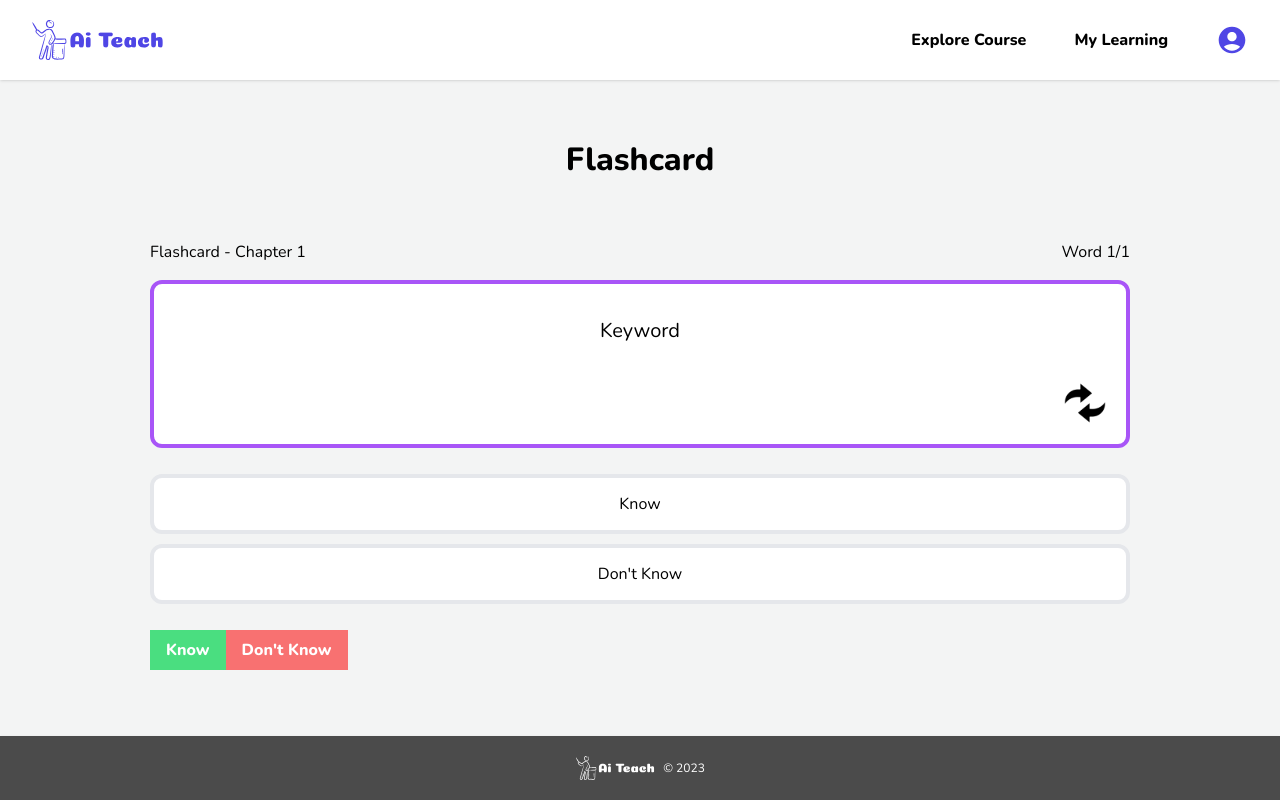
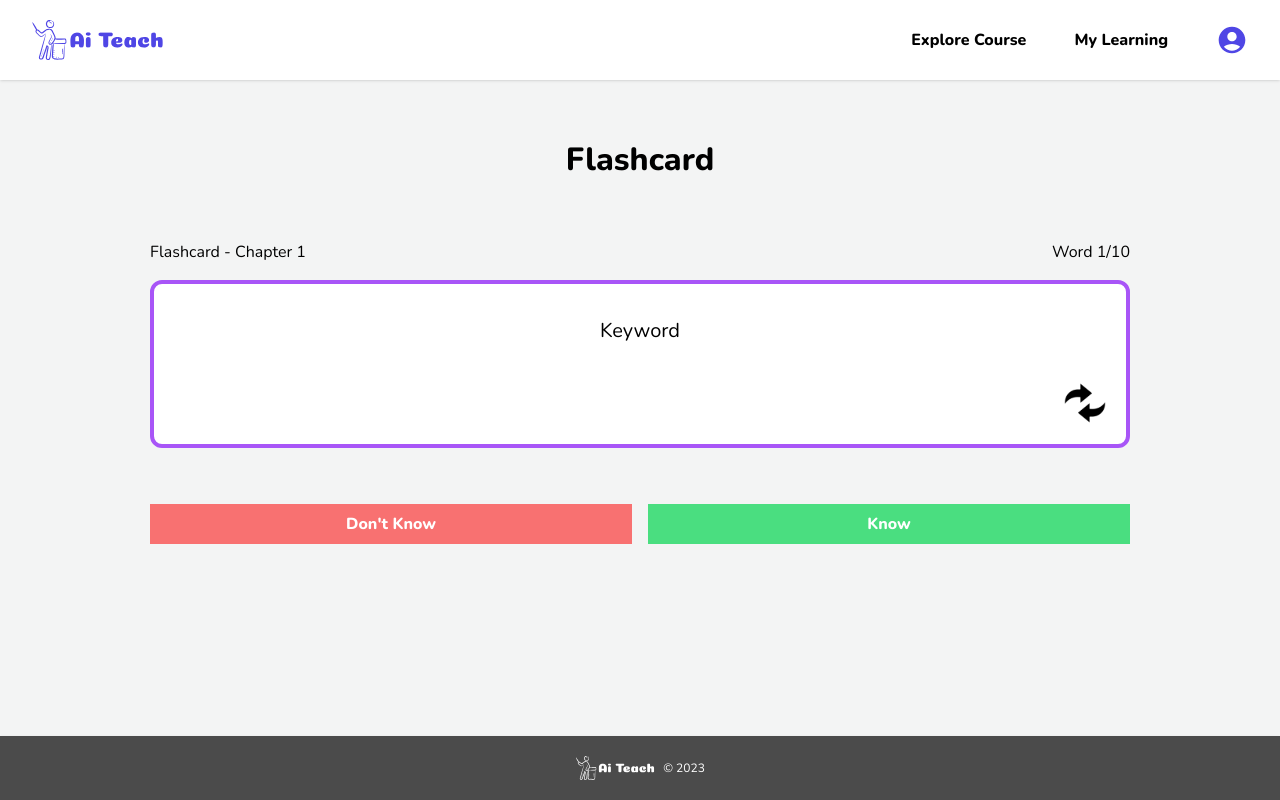
Before and after one commit to shadowbladk/ai-teach, a Next.js app: page /flashcard in a window 1280 px wide. Built offline with nearby package versions, Linux system fonts and the light colour scheme.

Commit message:
Fixing button and submit answers in Flashcard Page

```diff
--- a/src/components/Flashcard.tsx
+++ b/src/components/Flashcard.tsx
@@ -11,8 +11,6 @@ type Word = {
   id: string;
   word: string;
   definition: string;
-  choices: string[];
-  answers:string;
 };
 
 type Answer = {
@@ -27,14 +25,23 @@ const Flashcard: React.FunctionComponent<FlashcardProps> = ({
 }) => {
   const [currentQuestionIndex, setCurrentQuestionIndex] = useState(0);
   const [answers, setAnswers] = useState<Answer[]>([]);
+  const [isFlipped, setIsFlipped] = useState(false); // Add this state here
 
-  const submitAnswer = (answer: Answer) => {
-    setAnswers([...answers, answer]);
+  const submitAnswer = (userAnswer: string) => {
+    const newAnswer: Answer = {
+      wordId: words[currentQuestionIndex].id,
+      answer: userAnswer,
+      correct: userAnswer === words[currentQuestionIndex].definition, // Example, you might have a different logic
+    };
+
+    setAnswers([...answers, newAnswer]);
 
     if (currentQuestionIndex < words.length - 1) {
       setCurrentQuestionIndex(currentQuestionIndex + 1);
+      setIsFlipped(false); // Reset the flip state here
     } else {
-      console.log("Submit");
+      console.log("Submit all answers:", answers);
+      // Handle the end of the flashcards
     }
   };
 
@@ -45,12 +52,13 @@ const Flashcard: React.FunctionComponent<FlashcardProps> = ({
         <div>{`Word ${currentQuestionIndex + 1}/${words.length}`}</div>
       </div>
 
-      <WordCard word={words[currentQuestionIndex].word} definition={""} />
-      <FlashcardGroup
-        choices={words[currentQuestionIndex].choices}
-        answer={words[currentQuestionIndex].answers}
-        submitAnswer={submitAnswer}
+      <WordCard
+        word={words[currentQuestionIndex].word}
+        definition={words[currentQuestionIndex].definition}
+        isFlipped={isFlipped} // Pass this prop to WordCard
+        setIsFlipped={setIsFlipped} // Pass this prop to WordCard
       />
+      <FlashcardGroup submitAnswer={submitAnswer} />
     </section>
   );
 };
--- a/src/components/FlashcardGroup.tsx
+++ b/src/components/FlashcardGroup.tsx
@@ -1,22 +1,22 @@
 import React, { useState } from "react";
-import AnswerBox from "./AnswerBox";
+// import AnswerBox from "./AnswerBox";
 
 interface FlashcardGroupProps {
-  choices: string[];
-  answer: string;
+  //choices: string[];
+  //answer: string;
   submitAnswer: (answer: any) => void;
 }
 
 const FlashcardGroup: React.FunctionComponent<FlashcardGroupProps> = ({
-  choices,
-  answer,
+  //choices,
+  //answer,
   submitAnswer,
 }) => {
   const [selectedChoice, setSelectedChoice] = useState<string>("");
 
   return (
     <>
-      <div>
+      {/* <div>
         {choices.map((choice) => (
           <AnswerBox
             key={choice}
@@ -26,19 +26,33 @@ const FlashcardGroup: React.FunctionComponent<FlashcardGroupProps> = ({
             choice={choice}
           />
         ))}
-      </div>
-      <div className="">
+      </div> */}
+      {/* <div className="py-20">
         <button
-        className="px-4 py-2 bg-green-400 text-white font-bold"
+          className="px-4 py-2 bg-green-400 text-white font-bold w-full"
           onClick={() => submitAnswer(selectedChoice)}
         >
           Know
         </button>
         <button
-        className="px-4 py-2 bg-red-400 text-white font-bold"
+          className="px-4 py-2 bg-red-400 text-white font-bold w-full "
           onClick={() => submitAnswer(selectedChoice)}
         >
           Don't Know
+        </button>
+      </div> */}
+      <div className="py-10 flex justify-between">
+        <button
+          className="px-4 py-2 bg-red-400 text-white font-bold w-1/2 mr-2"
+          onClick={() => submitAnswer("dontKnow")}
+        >
+          Don't Know
+        </button>
+        <button
+          className="px-4 py-2 bg-green-400 text-white font-bold w-1/2 ml-2"
+          onClick={() => submitAnswer("know")}
+        >
+          Know
         </button>
       </div>
     </>
--- a/src/components/WordCard.tsx
+++ b/src/components/WordCard.tsx
@@ -1,15 +1,20 @@
-import React, { useState } from "react";
-import Image from "next/image"
 import Flipicon from "@/assets/flipicon.svg";
+import Image from "next/image";
+import React from "react";
 
 interface WordCardProps {
   word: string;
   definition: string;
+  isFlipped: boolean; // Add this
+  setIsFlipped: (isFlipped: boolean) => void; // Add this
 }
 
-const WordCard: React.FC<WordCardProps> = ({ word, definition }) => {
-  const [isFlipped, setIsFlipped] = useState(false);
-
+const WordCard: React.FC<WordCardProps> = ({
+  word,
+  definition,
+  isFlipped,
+  setIsFlipped,
+}) => {
   return (
     <div className="justify-center flex flex-col border-4 border-purple-500/100 rounded-xl bg-white p-4">
       <div className="p-4">
@@ -18,12 +23,11 @@ const WordCard: React.FC<WordCardProps> = ({ word, definition }) => {
         </p>
       </div>
       <button
-        className="mt-4  grid justify-items-end"
+        className="mt-4 grid justify-items-end"
         onClick={() => setIsFlipped(!isFlipped)}
       >
         <Image src={Flipicon} alt="-" width={50} height={50} />
       </button>
-
     </div>
   );
 };
--- a/src/pages/flashcard.tsx
+++ b/src/pages/flashcard.tsx
@@ -23,9 +23,61 @@ function flashcard() {
                 id: "1",
                 word: "Keyword",
                 definition:
-                  "predefined, reserved words used in Python programming that have special meanings to the compiler.",
-                choices: ["Know", "Don't Know"],
-                answers: "Know",
+                  "Predefined, reserved words used in Python programming that have special meanings to the compiler.",
+              },
+              {
+                id: "2",
+                word: "Keyword2",
+                definition:
+                  "Predefined, reserved words used in Python programming that have special meanings to the compiler.",
+              },
+              {
+                id: "3",
+                word: "Keyword3",
+                definition:
+                  "Predefined, reserved words used in Python programming that have special meanings to the compiler.",
+              },
+              {
+                id: "4",
+                word: "Keyword4",
+                definition:
+                  "Predefined, reserved words used in Python programming that have special meanings to the compiler.",
+              },
+              {
+                id: "5",
+                word: "Keyword5",
+                definition:
+                  "Predefined, reserved words used in Python programming that have special meanings to the compiler.",
+              },
+              {
+                id: "6",
+                word: "Keyword6",
+                definition:
+                  "Predefined, reserved words used in Python programming that have special meanings to the compiler.",
+              },
+              {
+                id: "7",
+                word: "Keyword7",
+                definition:
+                  "Predefined, reserved words used in Python programming that have special meanings to the compiler.",
+              },
+              {
+                id: "8",
+                word: "Keyword8",
+                definition:
+                  "Predefined, reserved words used in Python programming that have special meanings to the compiler.",
+              },
+              {
+                id: "9",
+                word: "Keyword9",
+                definition:
+                  "Predefined, reserved words used in Python programming that have special meanings to the compiler.",
+              },
+              {
+                id: "10",
+                word: "Keyword10",
+                definition:
+                  "Predefined, reserved words used in Python programming that have special meanings to the compiler.",
               },
             ]}
           />
```
Lines whose indentation alone changed are shown as unchanged.
